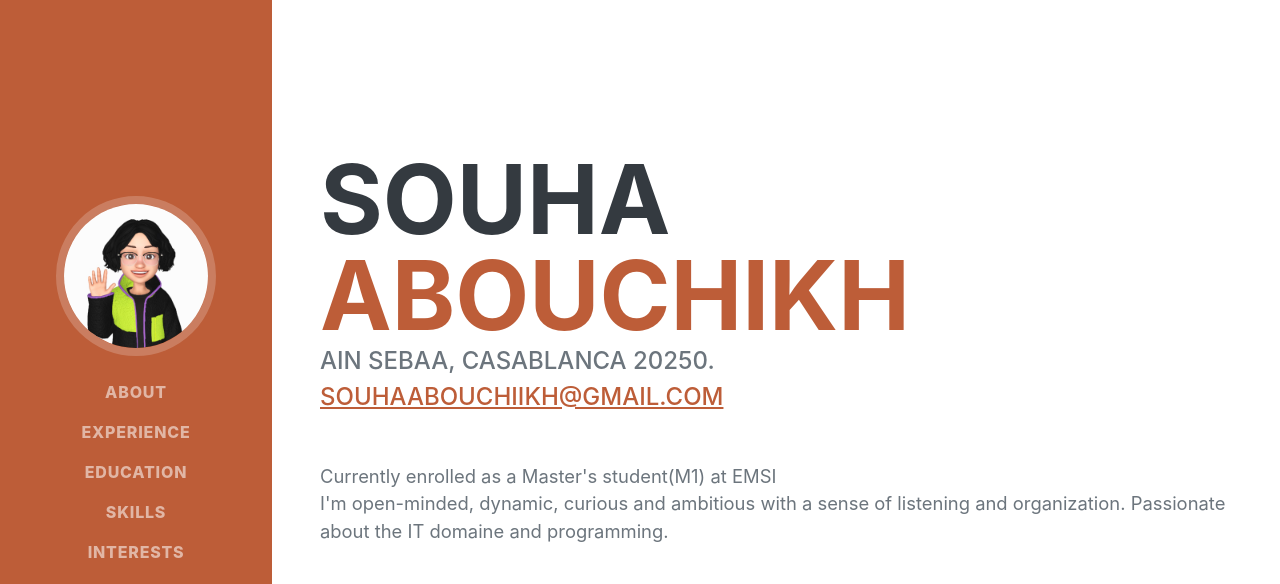
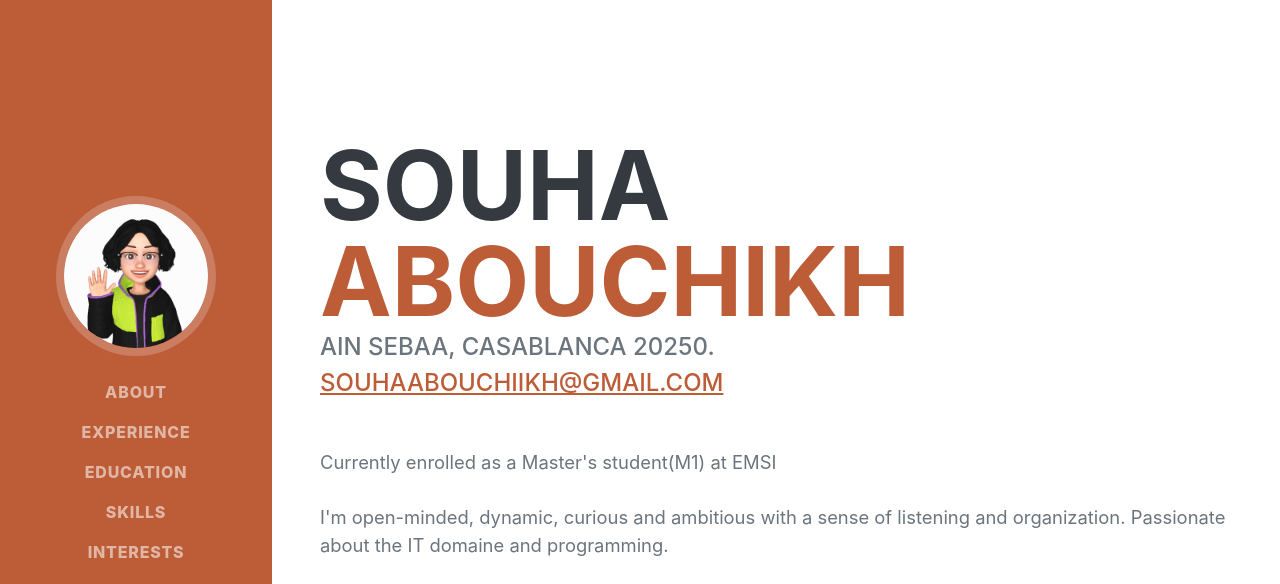
Before and after one commit to souhaabouchikh/souhaabouchikh.github.io, a plain HTML site: page index.html in a window 1280 px wide. Shown: the top 584 px of the page. Drawn offline with nearby package versions, Linux system fonts and the light colour scheme; a web font is replaced by a local one.

Commit message:
Update index.html

```diff
--- a/index.html
+++ b/index.html
@@ -48,7 +48,7 @@
                         <br>
                         <a href="mailto:souhaabouchiikh@gmail.com">souhaabouchiikh@gmail.com</a>
                     </div>
-                    <p class="lead mb-5">Currently enrolled as a Master's student(M1) at EMSI <br>
+                    <p class="lead mb-5">Currently enrolled as a Master's student(M1) at EMSI <br><br>
 I'm open-minded, dynamic, curious and ambitious with a sense of listening and organization. Passionate about the IT domaine and programming.</p>
                     <div class="social-icons">
                         <a class="social-icon" href="https://www.linkedin.com/in/souha-abouchikh/"><i class="fab fa-linkedin-in"></i></a>
```
